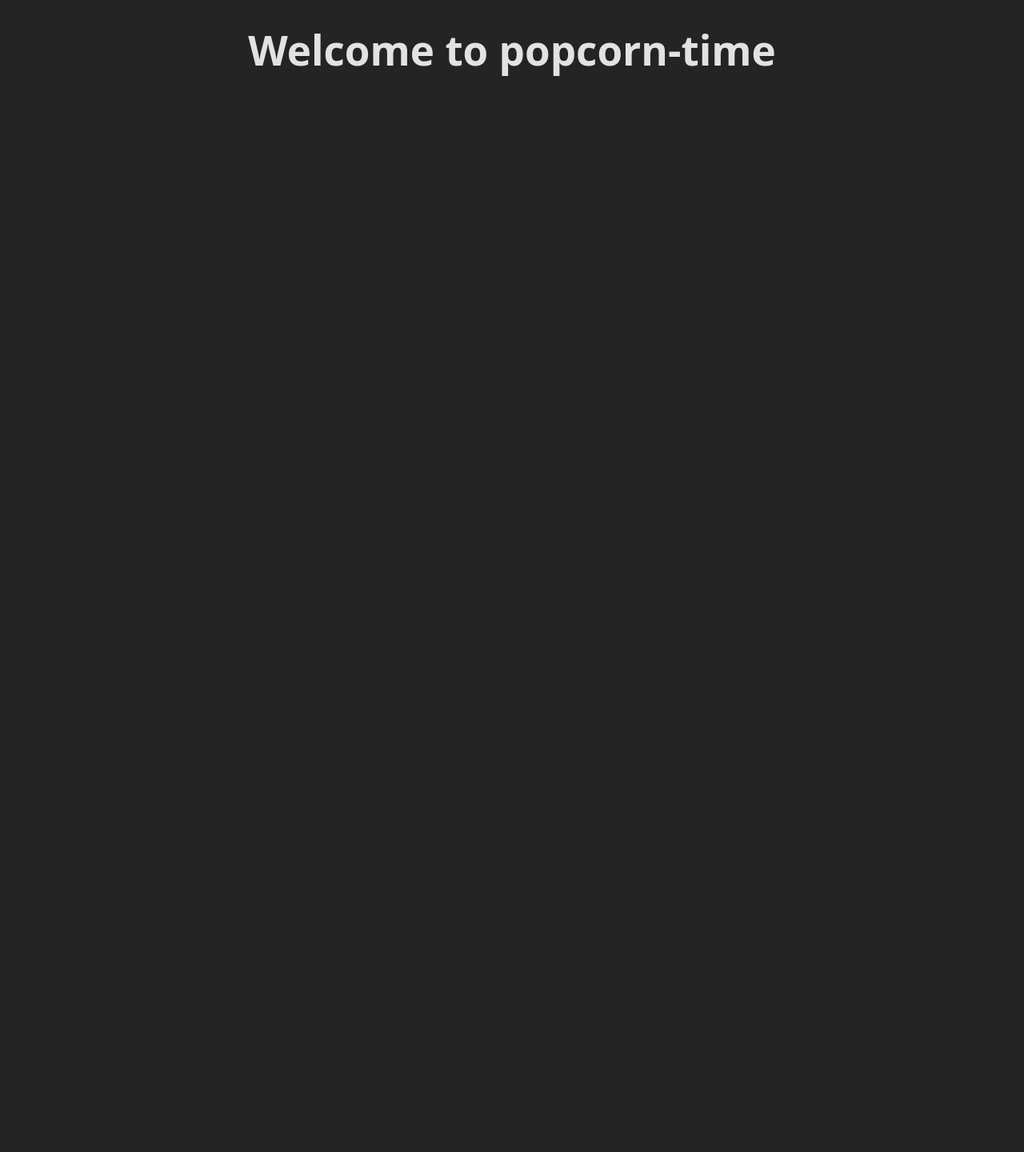
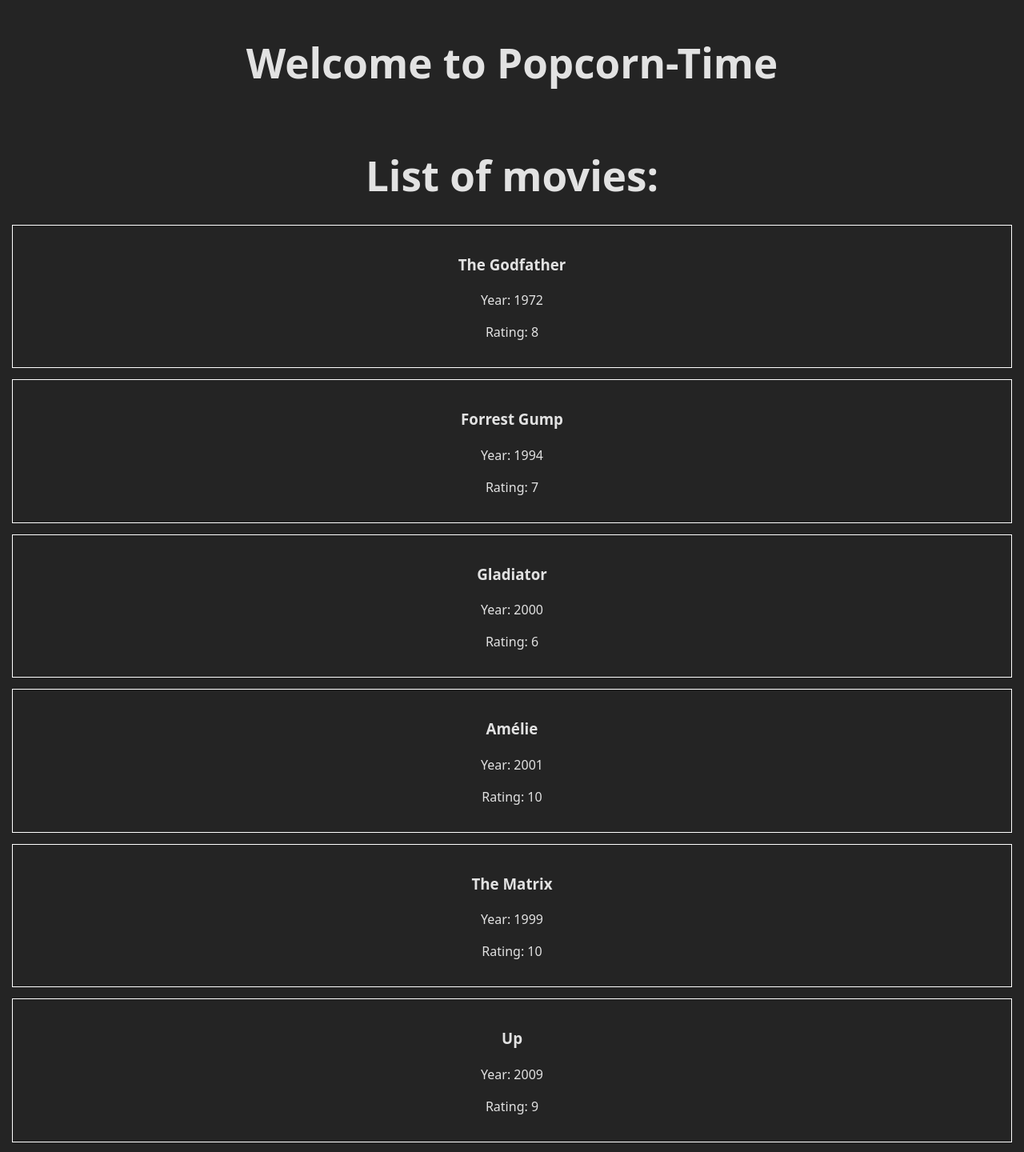
Before and after one commit to ironhack-sept2025-breakingBug/w4d3-popcorn-time, a React (Vite) app: page / in a window 1280 px wide. Shown: the top 1440 px of the page at 80% size. Before the commit the page ends 800 px from the top, so only its background shows below. Built offline with nearby package versions, Linux system fonts and the light colour scheme.

Commit message:
feat: display list of movies

```diff
--- a/src/App.jsx
+++ b/src/App.jsx
@@ -1,7 +1,13 @@
+import Footer from "./components/Footer"
+import Header from "./components/Header"
+import MovieList from "./components/MovieList"
+
 function App() {
   return (
     <>
-      <h1>Welcome to popcorn-time</h1>
+      <Header />
+      <MovieList />
+      <Footer />
     </>
   )
 }
--- /dev/null
+++ b/src/components/Footer.jsx
@@ -0,0 +1,7 @@
+function Footer() {
+    return (
+        <h3>Ironhack, 2025</h3>
+    )
+}
+
+export default Footer
--- /dev/null
+++ b/src/components/Header.css
@@ -0,0 +1,25 @@
+.Header {
+    padding: 1rem;
+    margin-bottom: 2rem;
+}
+
+.Header nav {
+    display: flex;
+    justify-content: center;
+    padding: 1rem;
+    border-bottom: 1px solid #fff;
+}
+
+.Header nav a {
+    padding: 0 1rem;
+    border-right: 1px solid #fff;
+    color: #fff;
+}
+
+.Header nav a.active {
+    color: #f5c518;
+}
+
+.Header nav a:last-child {
+    border-right: none;
+}
--- /dev/null
+++ b/src/components/Header.jsx
@@ -0,0 +1,11 @@
+import './Header.css'
+
+function Header() {
+    return (
+        <header className='Header'>
+            <h1>Welcome to Popcorn-Time</h1>
+        </header>
+    )
+}
+
+export default Header
--- /dev/null
+++ b/src/components/MovieList.jsx
@@ -0,0 +1,22 @@
+import movies from '../data/movies.json'
+
+function MovieList() {
+
+    return (
+        <>
+            <h1>List of movies:</h1>
+
+            {movies.map((movieObj, i, arr) => {
+                return (
+                    <div key={movieObj.id} className='card'>
+                        <h3>{movieObj.title}</h3>
+                        <p>Year: {movieObj.year}</p>
+                        <p>Rating: {movieObj.rating}</p>
+                    </div>
+                )
+            })}
+        </>
+    )
+}
+
+export default MovieList
--- /dev/null
+++ b/src/data/movies.json
@@ -0,0 +1,72 @@
+[
+    {
+        "id": 1,
+        "title": "The Godfather",
+        "year": 1972,
+        "genres": ["Crime", "Drama"],
+        "imgURL":
+            "https://m.media-amazon.com/images/M/MV5BM2MyNjYxNmUtYTAwNi00MTYxLWJmNWYtYzZlODY3ZTk3OTFlXkEyXkFqcGdeQXVyNzkwMjQ5NzM@._V1_UY268_CR3,0,182,268_AL_.jpg",
+        "rating": 8
+    },
+    {
+        "id": 2,
+        "title": "Forrest Gump",
+        "year": 1994,
+        "genres": ["Drama", "Romance"],
+        "imgURL":
+            "https://m.media-amazon.com/images/M/MV5BNWIwODRlZTUtY2U3ZS00Yzg1LWJhNzYtMmZiYmEyNmU1NjMzXkEyXkFqcGdeQXVyMTQxNzMzNDI@._V1_UY268_CR1,0,182,268_AL_.jpg",
+        "rating": 7
+    },
+    {
+        "id": 3,
+        "title": "Gladiator",
+        "year": 2000,
+        "genres": ["Action", "Adventure", "Drama"],
+        "rating": 6
+    },
+    {
+        "id": 4,
+        "title": "Amélie",
+        "year": 2001,
+        "genres": ["Comedy", "Romance"],
+        "imgURL":
+            "https://m.media-amazon.com/images/M/MV5BNDg4NjM1YjMtYmNhZC00MjM0LWFiZmYtNGY1YjA3MzZmODc5XkEyXkFqcGdeQXVyNDk3NzU2MTQ@._V1_UX182_CR0,0,182,268_AL_.jpg",
+        "rating": 10
+    },
+    {
+        "id": 5,
+        "title": "The Matrix",
+        "year": 1999,
+        "genres": ["Action", "Sci-Fi"],
+        "imgURL":
+            "https://m.media-amazon.com/images/M/MV5BNzQzOTk3OTAtNDQ0Zi00ZTVkLWI0MTEtMDllZjNkYzNjNTc4L2ltYWdlXkEyXkFqcGdeQXVyNjU0OTQ0OTY@._V1_UX182_CR0,0,182,268_AL_.jpg",
+        "rating": 10
+    },
+    {
+        "id": 6,
+        "title": "Up",
+        "year": 2009,
+        "genres": ["Animation", "Adventure", "Comedy", "Family"],
+        "imgURL":
+            "https://m.media-amazon.com/images/M/MV5BNmI1ZTc5MWMtMDYyOS00ZDc2LTkzOTAtNjQ4NWIxNjYyNDgzXkEyXkFqcGc@._V1_QL75_UX140_CR0,0,182,268_AL_.jpg",
+        "rating": 9
+    },
+    {
+        "id": 7,
+        "title": "Life Is Beautiful",
+        "year": 1997,
+        "genres": ["Comedy", "Drama", "Romance", "War"],
+        "imgURL":
+            "https://m.media-amazon.com/images/M/MV5BYmJmM2Q4NmMtYThmNC00ZjRlLWEyZmItZTIwOTBlZDQ3NTQ1XkEyXkFqcGdeQXVyMTQxNzMzNDI@._V1_UX182_CR0,0,182,268_AL_.jpg",
+        "rating": 8
+    },
+    {
+        "id": 8,
+        "title": "Star Wars: Episode V - The Empire Strikes Back",
+        "year": 1980,
+        "genres": ["Action", "Adventure", "Fantasy", "Sci-Fi"],
+        "imgURL":
+            "https://m.media-amazon.com/images/M/MV5BYmU1NDRjNDgtMzhiMi00NjZmLTg5NGItZDNiZjU5NTU4OTE0XkEyXkFqcGdeQXVyNzkwMjQ5NzM@._V1_UX182_CR0,0,182,268_AL_.jpg",
+        "rating": 9
+    }
+]
--- a/src/index.css
+++ b/src/index.css
@@ -50,3 +50,9 @@
 button:focus-visible {
   outline: 4px auto -webkit-focus-ring-color;
 }
+
+.card {
+  outline: 1px solid #fff;
+  margin: 1rem;
+  padding: 1rem;
+}
```
